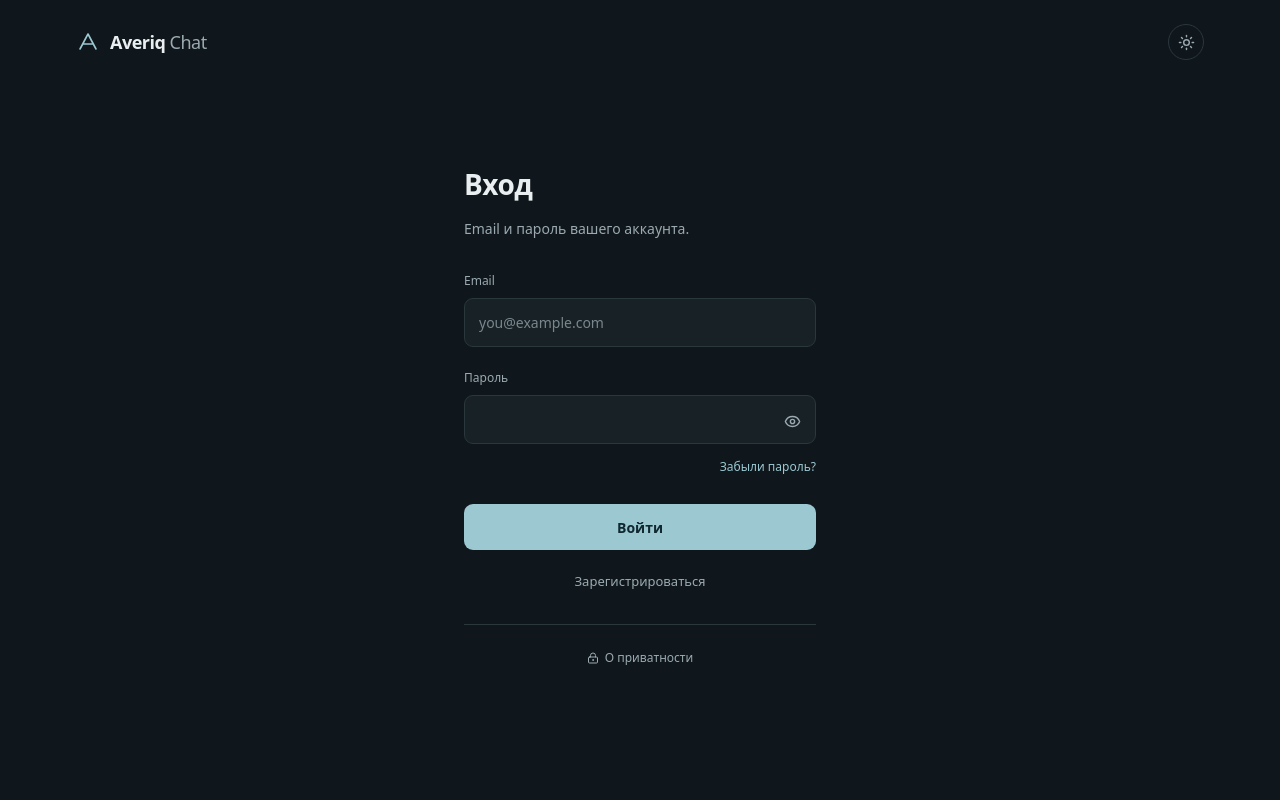
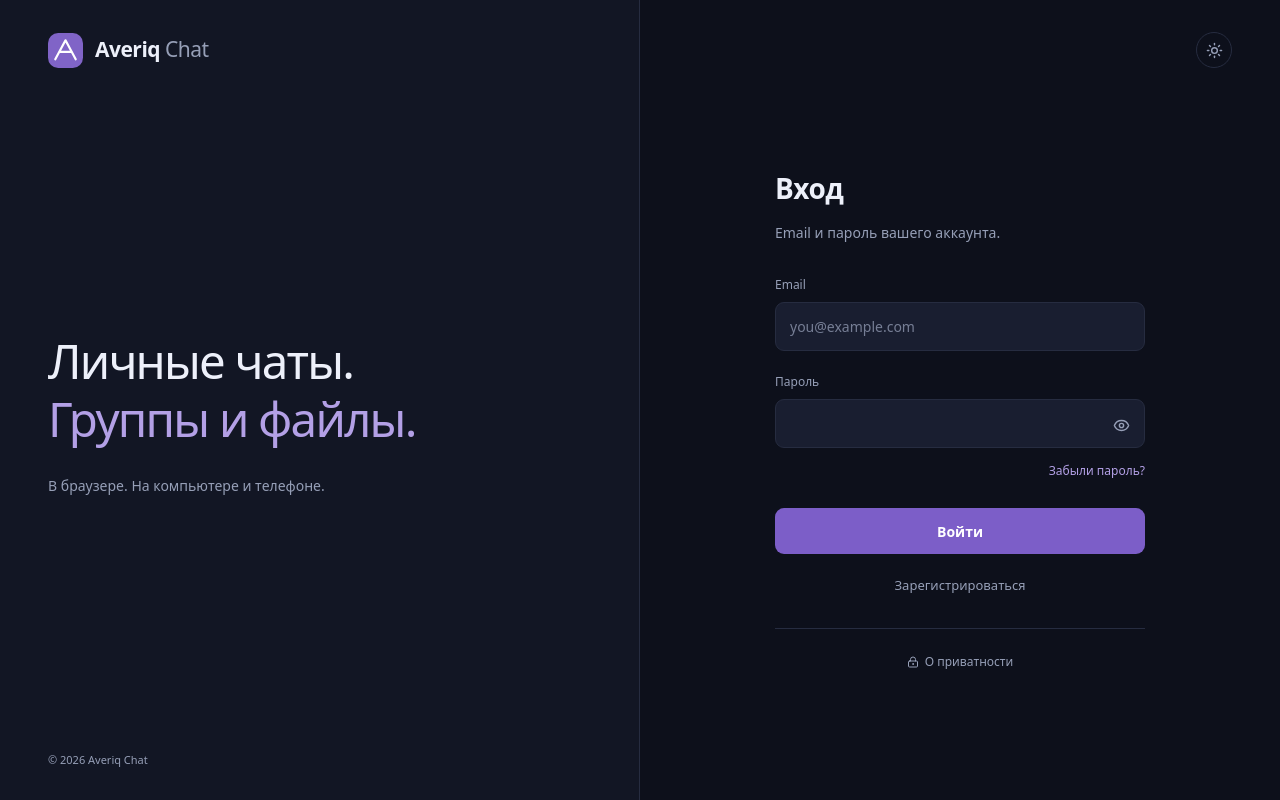
Before and after one commit to zaanw/averiqchat, a Next.js app: page / in a window 1280 px wide. Built offline with nearby package versions, Linux system fonts and the light colour scheme; no server answers.

Commit message:
Restore Midnight split layout with restrained branding and copy

```diff
--- a/app/globals.css
+++ b/app/globals.css
@@ -1,41 +1,41 @@
 @import "tailwindcss";
 :root {
-  --bg: #10171c;
-  --panel: #172126;
-  --panel-soft: #1d292f;
-  --input: #172126;
-  --line: #2a373d;
-  --text: #e9eff1;
-  --muted: #9aaab0;
-  --accent: #9bc8d1;
-  --accent-strong: #9bc8d1;
-  --accent-tint: #23373f;
-  --bubble: #1d2b32;
-  --mine: #2b4653;
+  --bg: #0d101b;
+  --panel: #121624;
+  --panel-soft: #171c2d;
+  --input: #191e30;
+  --line: #262c40;
+  --text: #edf0fa;
+  --muted: #969fb7;
+  --accent: #b3a0e6;
+  --accent-strong: #7c5ec8;
+  --accent-tint: #28223f;
+  --bubble: #232a40;
+  --mine: #514080;
   --danger: #ff9dba;
   --success: #8dd9be;
   --shadow: 0 8px 32px #0003;
-  --on-accent: #102830;
-  --action: #668f9d;
+  --on-accent: #fff;
+  --action: #8064c7;
   color-scheme: dark;
 }
 :root[data-theme="light"] {
-  --bg: #f6f7f5;
+  --bg: #f6f5fa;
   --panel: #fff;
-  --panel-soft: #edf1ee;
-  --input: #f0f3f1;
-  --line: #dbe2de;
-  --text: #24322e;
-  --muted: #66756f;
-  --accent: #356c70;
-  --accent-strong: #356c70;
-  --accent-tint: #e4efec;
+  --panel-soft: #f0eef7;
+  --input: #f0eef7;
+  --line: #e2dfec;
+  --text: #27233a;
+  --muted: #726c84;
+  --accent: #7051bd;
+  --accent-strong: #7250bf;
+  --accent-tint: #ede7fa;
   --bubble: #fff;
-  --mine: #dfede9;
+  --mine: #e6dcfa;
   --danger: #b12f56;
   --success: #1d7559;
   --on-accent: #fff;
-  --action: #487b89;
+  --action: #7250bf;
   color-scheme: light;
 }
 * {
@@ -279,16 +279,65 @@ svg {
 .auth-page {
   min-height: 100dvh;
   display: grid;
-  grid-template-rows: auto 1fr;
+  grid-template-columns: 1fr 1fr;
+  grid-template-rows: 100px 1fr;
+  position: relative;
 }
 .auth-header {
+  grid-column: 1/-1;
+  grid-row: 1;
+  z-index: 1;
   display: flex;
   align-items: center;
   justify-content: space-between;
   width: 100%;
-  max-width: 1200px;
-  margin: 0 auto;
-  padding: 24px 36px;
+  padding: 32px 48px;
+}
+.auth-header .brand {
+  font-size: 21px;
+  gap: 12px;
+}
+.auth-header .brand svg {
+  width: 35px;
+  height: 35px;
+}
+.auth-intro {
+  grid-column: 1;
+  grid-row: 1/-1;
+  display: flex;
+  flex-direction: column;
+  justify-content: center;
+  position: relative;
+  background: var(--panel);
+  border-right: 1px solid var(--line);
+  padding: 150px 48px 120px;
+}
+.auth-intro-content {
+  max-width: 560px;
+  margin: auto 0;
+}
+.auth-intro h2 {
+  font-size: clamp(34px, 3.7vw, 58px);
+  font-weight: 450;
+  letter-spacing: -1.8px;
+  line-height: 1.24;
+  margin: 0 0 24px;
+}
+.auth-intro h2 span {
+  color: var(--accent);
+}
+.auth-intro p {
+  font-size: 14px;
+  color: var(--muted);
+  margin: 0;
+  line-height: 1.8;
+}
+.auth-intro > small {
+  position: absolute;
+  bottom: 32px;
+  left: 48px;
+  color: var(--muted);
+  font-size: 11px;
 }
 .theme-switch {
   display: grid;
@@ -304,14 +353,16 @@ svg {
   border-color: var(--muted);
 }
 .auth-form-section {
+  grid-column: 2;
+  grid-row: 1/-1;
   display: flex;
   align-items: center;
   justify-content: center;
-  padding: 48px 24px 100px;
+  padding: 120px 48px 80px;
 }
 .auth-card {
   width: 100%;
-  max-width: 352px;
+  max-width: 370px;
 }
 .auth-card h1 {
   font-size: 28px;
@@ -448,7 +499,7 @@ svg {
 .conversation-list {
   flex: 1;
   overflow-y: auto;
-  padding: 6px 0 70px;
+  padding: 8px 8px 70px;
 }
 .conversation-item {
   display: flex;
@@ -456,9 +507,9 @@ svg {
   width: 100%;
   padding: 11px 16px;
   gap: 12px;
-  border-radius: 0;
+  border-radius: 10px;
   text-align: left;
-  margin-bottom: 0;
+  margin-bottom: 3px;
   transition: background 0.15s;
 }
 .conversation-item:hover {
@@ -466,7 +517,6 @@ svg {
 }
 .conversation-item.active {
   background: var(--accent-tint);
-  box-shadow: inset 2px 0 var(--accent);
 }
 .avatar {
   display: inline-flex;
@@ -587,7 +637,7 @@ svg {
   display: flex;
   flex-direction: column;
   position: relative;
-  background: var(--chat-surface, #101a20);
+  background: var(--chat-surface, #0d101b);
 }
 .chat-welcome {
   margin: auto;
@@ -883,7 +933,7 @@ svg {
   gap: 5px;
   background: var(--panel);
   border: 0;
-  border-radius: 22px;
+  border-radius: 14px;
   padding: 8px 10px;
 }
 .composer textarea {
@@ -1389,7 +1439,7 @@ svg {
   border-top-right-radius: 5px;
 }
 :root[data-theme="light"] .chat-main {
-  --chat-surface: #ebf0ed;
+  --chat-surface: #f0eef6;
 }
 :root[data-theme="light"] .mine .bubble {
   background: var(--mine);
@@ -1461,3 +1511,42 @@ svg {
     border-inline: 1px solid var(--line);
   }
 }
+
+@media (max-width: 1100px) and (min-width: 861px) {
+  .auth-header {
+    padding: 28px 32px;
+  }
+  .auth-intro {
+    padding-inline: 32px;
+  }
+  .auth-intro > small {
+    left: 32px;
+  }
+  .auth-form-section {
+    padding-inline: 32px;
+  }
+}
+@media (max-width: 860px) {
+  .auth-page {
+    display: flex;
+    flex-direction: column;
+  }
+  .auth-header {
+    padding: 24px;
+  }
+  .auth-header .brand {
+    font-size: 18px;
+  }
+  .auth-header .brand svg {
+    width: 29px;
+    height: 29px;
+  }
+  .auth-intro {
+    display: none;
+  }
+  .auth-form-section {
+    flex: 1;
+    align-items: flex-start;
+    padding: 48px 24px 56px;
+  }
+}
--- a/components/auth.tsx
+++ b/components/auth.tsx
@@ -81,6 +81,17 @@ export default function Auth() {
           {light ? <Moon size={17} /> : <Sun size={17} />}
         </button>
       </header>
+      <aside className="auth-intro" aria-label="Об Averiq Chat">
+        <div className="auth-intro-content">
+          <h2>
+            Личные чаты.
+            <br />
+            <span>Группы и файлы.</span>
+          </h2>
+          <p>В браузере. На компьютере и телефоне.</p>
+        </div>
+        <small>© {new Date().getFullYear()} Averiq Chat</small>
+      </aside>
       <section className="auth-form-section">
         <form onSubmit={submit} className="auth-card">
           <h1>
--- a/components/brand.tsx
+++ b/components/brand.tsx
@@ -8,10 +8,11 @@ export default function Brand({ compact = false }: { compact?: boolean }) {
         fill="none"
         aria-hidden="true"
       >
+        <rect width="24" height="24" rx="7" fill="#8064c7" />
         <path
-          d="m4 19 8-15 8 15M7 14h10"
-          stroke="currentColor"
-          strokeWidth="1.6"
+          d="m5 18 7-13 7 13M8 13h8"
+          stroke="#fff"
+          strokeWidth="1.5"
           strokeLinecap="round"
           strokeLinejoin="round"
         />
```
Also changed, not shown: app/icon.svg, 1 other file (tests, documents, lock files or other folders).
